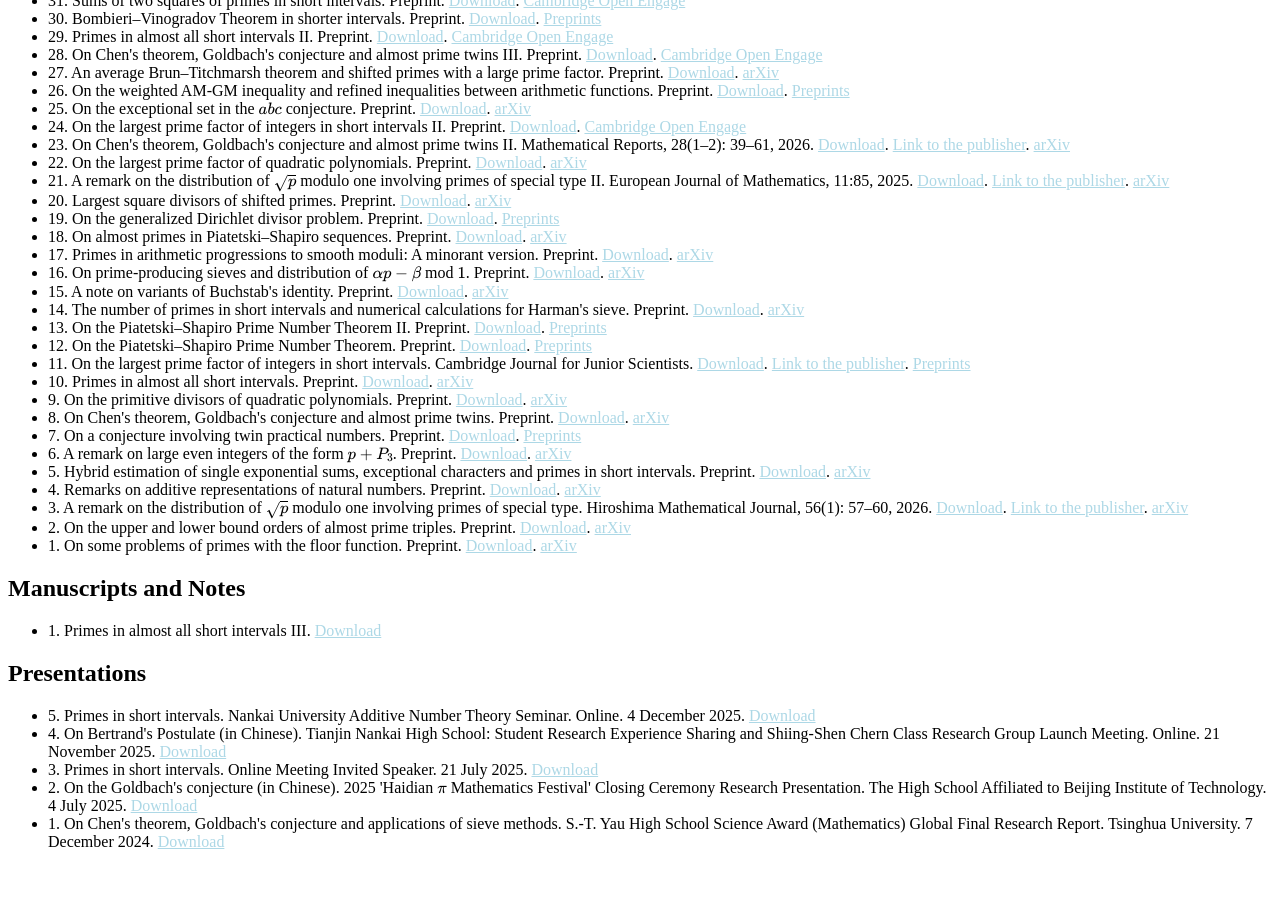
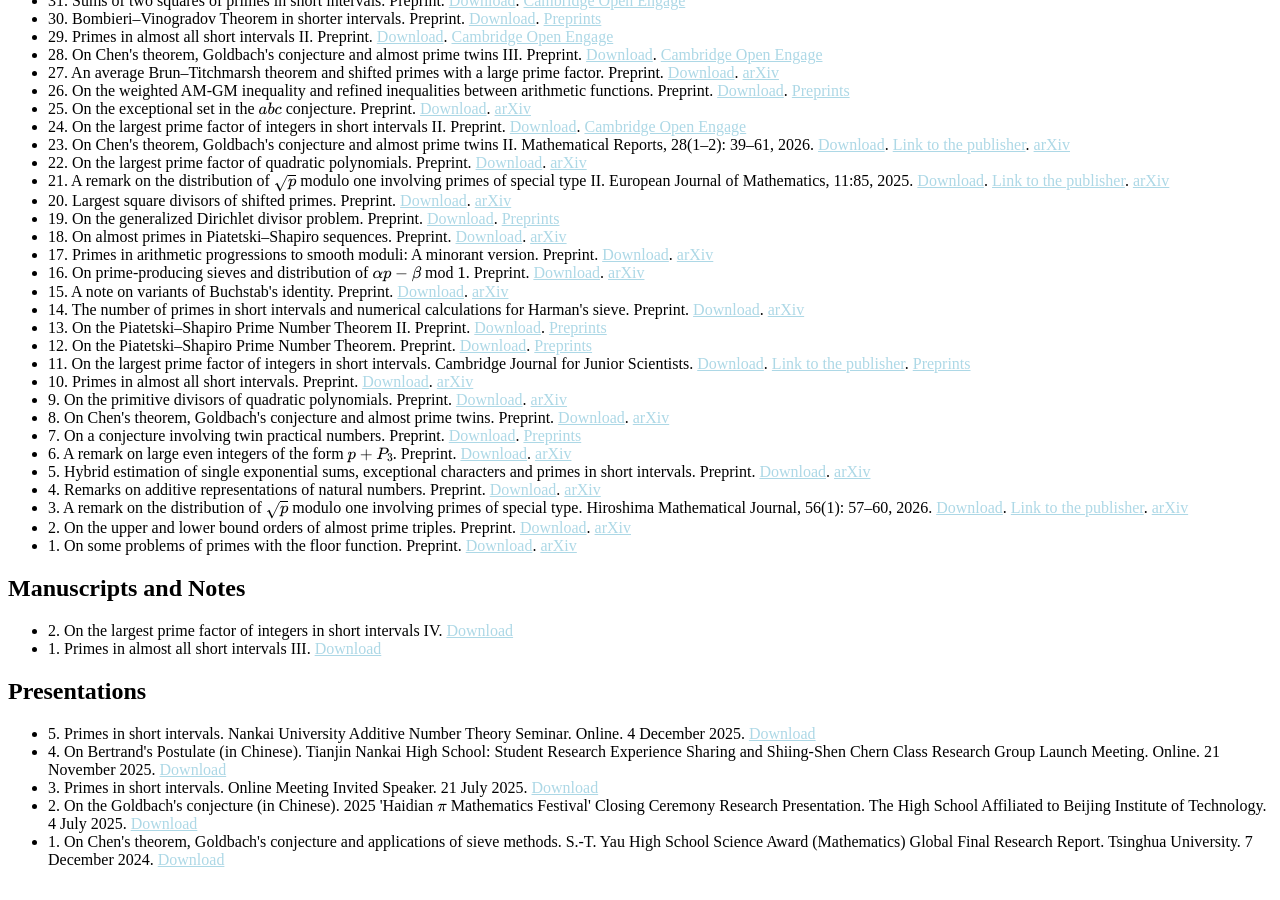
Before and after one commit to CareyRunboLi/CareyRunboLi.github.io, a Jekyll site: the page built from index.md, in a window 1280 px wide and 900 px high, scrolled down 1836 px. Built offline with Jekyll 4.4.1, drawn with Linux system fonts in a browser that asks for light colours; some web fonts are replaced; formulas are drawn with MathJax 3; a style sheet for code colours, icons or effects is not loaded; our own code applies the rules of GitHub Pages for plain Markdown files.

Commit message:
Update manuscripts.md

```diff
--- a/_includes/manuscripts.md
+++ b/_includes/manuscripts.md
@@ -7,5 +7,6 @@
 ## Manuscripts and Notes
 
 <ul style="margin:0 0 5px;">
+  <li>2. On the largest prime factor of integers in short intervals IV. <a href="https://runbolicarey.com/assets/downloads/On_the_largest_prime_factor_of_integers_in_short_intervals_IV.pdf"><span>Download</span></a></li>
   <li>1. Primes in almost all short intervals III. <a href="https://runbolicarey.com/assets/downloads/Primes_in_almost_all_short_intervals_III.pdf"><span>Download</span></a></li>
 </ul>
```
